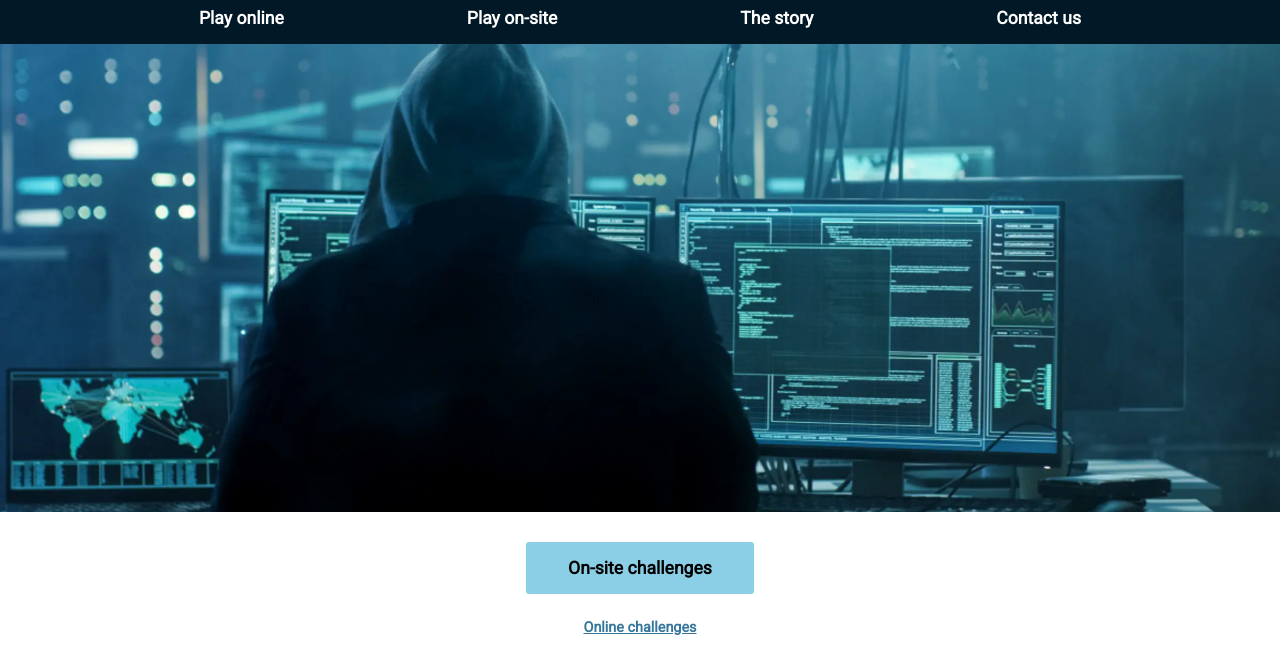
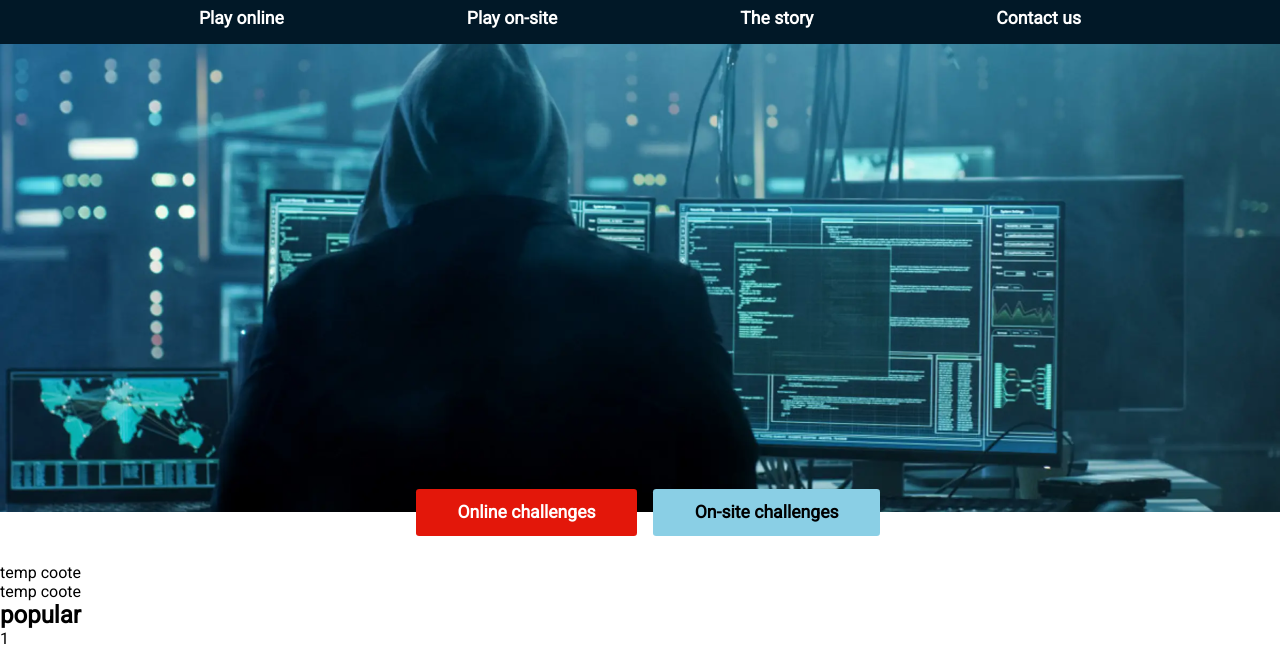
Before and after one commit to Roger-Hagerbaum/Html_Css_Esc_room, a website: page index.html in a window 1280 px wide. Shown: the part 118-763 px from the top of the page. Drawn offline with nearby package versions, Linux system fonts and the light colour scheme; files that its build step writes are made by us from their sources.

Commit message:
Fixed desktop hero links

```diff
--- a/sass/_hero.scss
+++ b/sass/_hero.scss
@@ -24,3 +24,28 @@
     font-weight: bold;
     font-size: 0.9rem;
 }
+@include desktop{
+    .heroLinks{
+        display: flex;
+        flex-direction: row;
+        justify-content: center;
+        padding: 0;
+        position: relative;
+        top: -1.7rem;
+        }
+    .heroOnSite{
+        margin-left: 1rem;
+        padding: 0.85rem 2.6rem;
+    }
+    .heroOnline{
+    background-color: $red;
+    padding: 0.85rem 2.6rem;
+    border-radius: 0.2rem;
+    font-size: 1.1rem;
+    font-weight: bold;
+    color: $white;
+    text-decoration: none;
+    margin-left: 1rem;
+
+    }
+}
```
